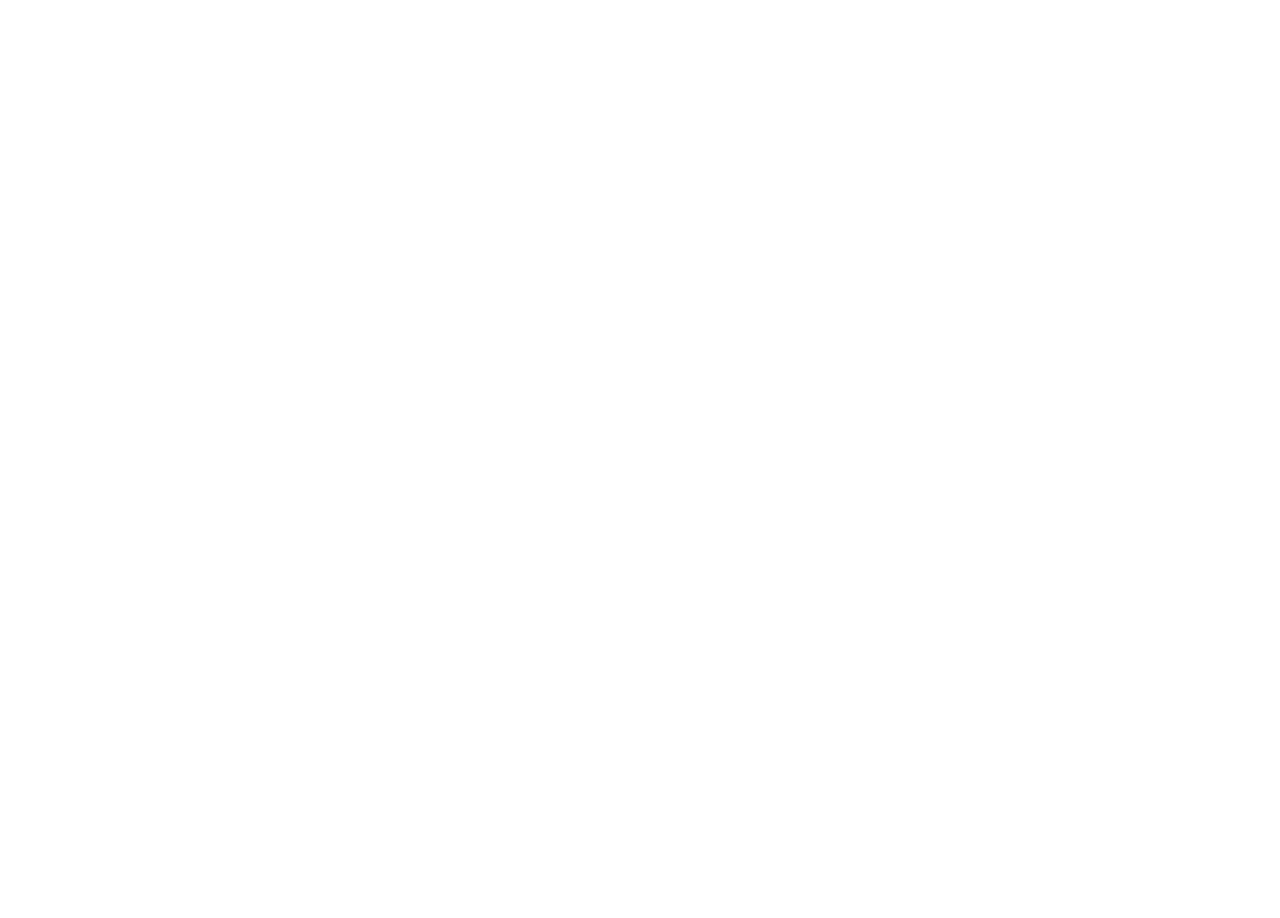
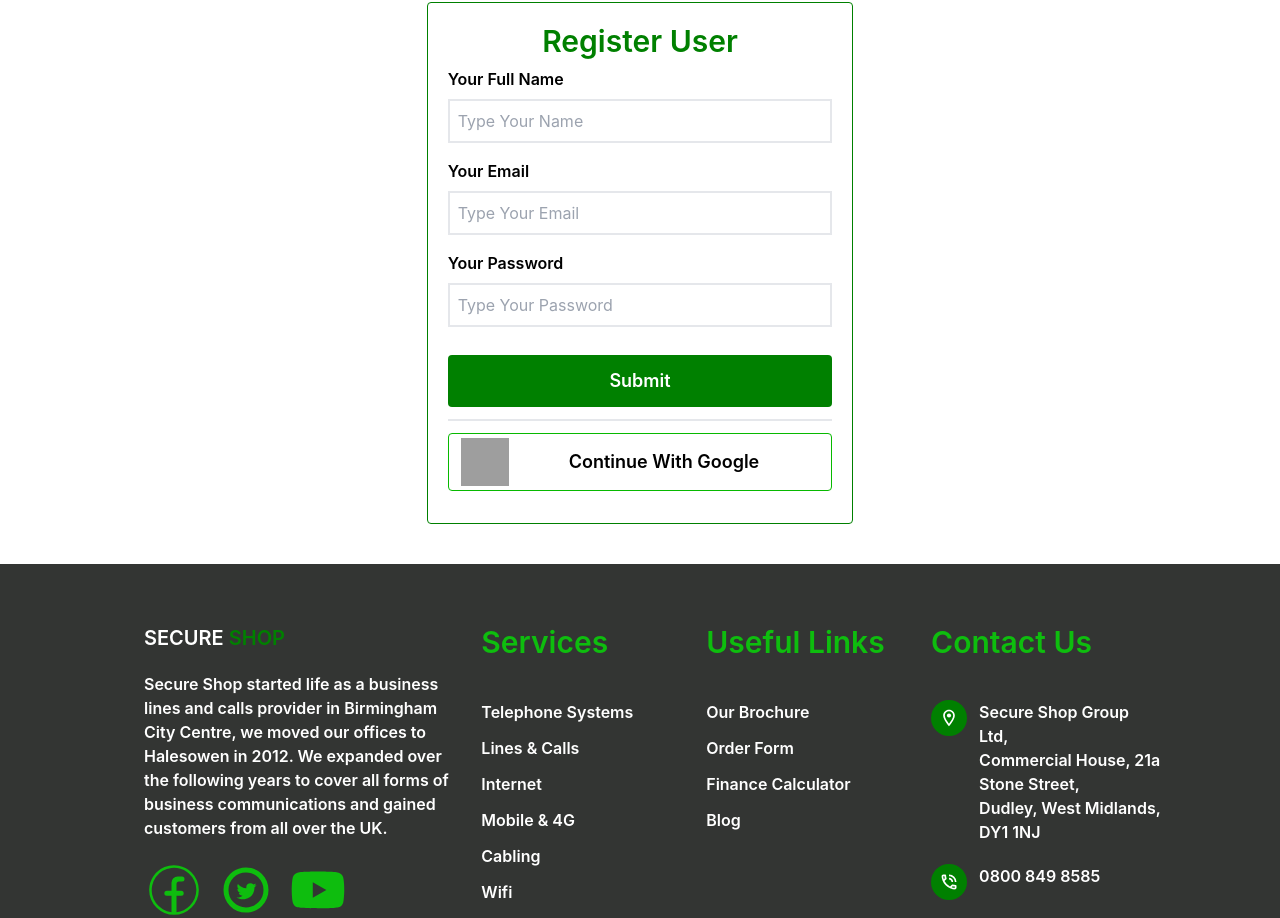
Before and after one commit to NAIMKHAN3/Secret-Shopping-Client, a React (Create React App) app: page /register in a window 1280 px wide. Before the commit this address had no page. Shown: the part 146-1064 px from the top of the page. Before the commit the page ends 800 px from the top, so only its background shows below. Built offline with nearby package versions, Linux system fonts and the light colour scheme; grey boxes are pictures that could not be loaded.

Commit message:
Register page design, login page design, footer design

```diff
--- a/package.json
+++ b/package.json
@@ -8,6 +8,7 @@
     "@testing-library/user-event": "^13.5.0",
     "react": "^18.2.0",
     "react-dom": "^18.2.0",
+    "react-hook-form": "^7.43.9",
     "react-hot-toast": "^2.4.0",
     "react-icons": "^4.8.0",
     "react-router-dom": "^6.10.0",
--- /dev/null
+++ b/src/Layout/Footer.js
@@ -0,0 +1,66 @@
+import React from 'react';
+
+import { CiFacebook } from 'react-icons/ci'
+import { TiSocialTwitterCircular } from 'react-icons/ti'
+import { AiFillYoutube } from 'react-icons/ai'
+import { MdOutlineLocationOn, MdOutlinePhoneInTalk, MdOutlineMail } from 'react-icons/md'
+
+const Footer = () => {
+    return (
+        <div className='bg-[#333533] p-5' data-aos="fade-up" data-aos-duration="1000">
+            <div className='max-w-[80%] my-10 mx-auto'>
+                <div className='grid grid-cols-1 md:grid-cols-5 lg:grid-cols-9 gap-5'>
+                    <div className='col-span-3'>
+                        <h1 className=' text-white text-xl font-semibold'>SECURE <span className='text-[#008000]'>SHOP</span></h1>
+                        <p className='text-white my-5 font-semibold'>Secure Shop started life as a business lines and calls provider in Birmingham City Centre, we moved our offices to Halesowen in 2012. We expanded over the following years to cover all forms of business communications and gained customers from all over the UK.</p>
+                        <div className='flex my-5'>
+                            <span className='text-[#0ebd0e] text-6xl mr-3'><CiFacebook /></span>
+                            <span className='text-[#0ebd0e] text-6xl mr-3'><TiSocialTwitterCircular /></span>
+                            <span className='text-[#0ebd0e] text-6xl mr-3'><AiFillYoutube /></span>
+                        </div>
+                    </div>
+                    <div className='col-span-2 text-white'>
+                        <h1 className='text-3xl font-semibold text-[#0ebd0e]'>Services</h1>
+                        <h5 className='font-semibold mt-10'>Telephone Systems</h5>
+                        <h5 className='font-semibold mt-3'>Lines & Calls</h5>
+                        <h5 className='font-semibold mt-3'>Internet</h5>
+                        <h5 className='font-semibold mt-3'>Mobile & 4G</h5>
+                        <h5 className='font-semibold mt-3'>Cabling</h5>
+                        <h5 className='font-semibold mt-3'>Wifi</h5>
+                        <h5 className='font-semibold mt-3'>Hosted Telephony System</h5>
+
+                    </div>
+                    <div className='col-span-2 text-white'>
+                        <h1 className='text-3xl font-semibold text-[#0ebd0e]'>Useful Links
+                        </h1>
+                        <h5 className='font-semibold mt-10'>Our Brochure</h5>
+                        <h5 className='font-semibold mt-3'>Order Form</h5>
+                        <h5 className='font-semibold mt-3'>Finance Calculator</h5>
+                        <h5 className='font-semibold mt-3'>Blog</h5>
+                    </div>
+                    <div className='col-span-2 text-white mx-auto'>
+                        <h1 className='text-3xl font-semibold text-[#0ebd0e]'>Contact Us
+                        </h1>
+                        <div className='mt-10 flex'>
+                            <span className=' '><MdOutlineLocationOn className='text-4xl bg-[#008000] p-2 rounded-full mr-3' /></span>
+                            <h1 className='font-semibold'>Secure Shop Group Ltd,<br /> Commercial House, 21a Stone Street,<br /> Dudley, West Midlands, DY1 1NJ</h1>
+                        </div>
+
+                        <div className='mt-5 flex'>
+                            <span className=' '><MdOutlinePhoneInTalk className='text-4xl bg-[#008000] p-2 rounded-full mr-3' /></span>
+                            <h1 className='font-semibold'>0800 849 8585</h1>
+                        </div>
+                        <div className='mt-5 flex'>
+                            <span className=' '><MdOutlineMail className='text-4xl bg-[#008000] p-2 rounded-full mr-3' /></span>
+                            <h1 className='font-semibold'>hello@secureshop.com</h1>
+                        </div>
+                    </div>
+                </div>
+                <hr className='border-t-2 border-white my-10' />
+                <h1 className='font-semibold text-center my-3 text-[#0ebd0e]'>© 2023 Secure Shop Group Holdings Ltd. All Rights Reserved.</h1>
+            </div>
+        </div>
+    );
+};
+
+export default Footer;
--- a/src/Layout/Main.js
+++ b/src/Layout/Main.js
@@ -1,12 +1,14 @@
 import React from 'react';
 import Navbar from './Navbar';
 import { Outlet } from 'react-router-dom';
+import Footer from './Footer';
 
 const Main = () => {
     return (
         <div>
             <Navbar />
             <Outlet />
+            <Footer />
         </div>
     );
 };
--- a/src/Layout/Navbar.js
+++ b/src/Layout/Navbar.js
@@ -3,6 +3,7 @@
 import { ImCross } from 'react-icons/im'
 import { FiLogIn } from 'react-icons/fi'
 import { AiOutlineMenu } from 'react-icons/ai'
+import { Link } from 'react-router-dom';
 
 
 const Navbar = () => {
@@ -26,13 +27,13 @@
     return (
         <div>
             <div className='flex justify-end px-5 md:px-10 py-1'>
-                <button className='font-bold text-sm bg-[#008000] text-white py-1 px-2 rounded mr-3 flex justify-center items-center'> <span className='text-sm mr-1 font-bold'><FiLogIn /></span> Login</button>
-                <button className='font-bold text-sm bg-[#008000] text-white py-1 px-2 rounded mr-3 flex justify-center items-center'> <span className='text-sm mr-1 font-bold'><FaUserPlus /></span> Register</button>
+                <Link to="/login"><button className='font-bold text-sm bg-[#008000] text-white py-1 px-2 rounded mr-3 flex justify-center items-center'> <span className='text-sm mr-1 font-bold'><FiLogIn /></span> Login</button></Link>
+                <Link to='/register'><button className='font-bold text-sm bg-[#008000] text-white py-1 px-2 rounded mr-3 flex justify-center items-center'> <span className='text-sm mr-1 font-bold'><FaUserPlus /></span> Register</button></Link>
 
             </div>
             <div className='py-4  w-full bg-[#333533] ' data-aos="fade-down" data-aos-duration="1000">
                 <div className='flex justify-evenly items-center'>
-                    <h1 className='hidden lg:block text-white text-xl font-semibold'>SECURE <span className='text-[#008000]'>SHOP</span></h1>
+                    <h1 className='hidden lg:block text-white text-xl font-semibold'>SECURE <span className='text-[#0ebd0e]'>SHOP</span></h1>
                     <div className='hidden lg:block'>
 
                         {
@@ -41,7 +42,7 @@
                     </div>
                 </div>
                 <div className='lg:hidden flex justify-between mx-5'>
-                    <div> <h1 className=' text-white text-lg font-semibold'>SECURE <span className='text-[#008000]'>SHOP</span></h1></div>
+                    <div> <h1 className=' text-white text-lg font-semibold'>SECURE <span className='text-[#0ebd0e]'>SHOP</span></h1></div>
                     {
                         isOpen ? <div><p className='flex justify-center items-center bg-[#008000] text-white px-2 py-1 cursor-pointer rounded' onClick={toggleIsOpen}> <span><ImCross className='text-xs  mr-1' /></span> Menu</p></div> :
                             <div><p className='flex justify-center items-center bg-white px-2 py-1 rounded cursor-pointer' onClick={toggleIsOpen}><span><AiOutlineMenu className='text-xs mr-1' /></span> Menu</p></div>
--- /dev/null
+++ b/src/Pages/Login/Login.js
@@ -0,0 +1,36 @@
+import React from 'react';
+import { useForm } from 'react-hook-form';
+
+const Login = () => {
+    const { register, handleSubmit } = useForm();
+    const onSubmit = data => {
+        console.log(data)
+    };
+    return (
+        <div className='w-full md:w-1/3 mx-auto my-10 p-5 border rounded border-[#008000]'>
+            <h1 className='text-center text-3xl font-semibold text-[#008000]'>Login User</h1>
+            <form onSubmit={handleSubmit(onSubmit)}>
+                <div className='my-2'>
+                    <label className='font-semibold'>Your Email</label>
+                    <input type='email' className='w-full border-2 p-2 my-2' {...register("email")} placeholder='Type Your Email' required />
+                </div>
+                <div className='my-2'>
+                    <label className='font-semibold'>Your Password</label>
+                    <input type='password' className='w-full border-2 p-2 my-2' {...register("password")} placeholder='Type Your Password' required />
+                </div>
+                <div>
+                    <button className='w-full text-center transition duration-500 hover:bg-[#333533] bg-[#008000] text-white rounded font-semibold text-lg my-3 py-3' type='submit'>Submit</button>
+                </div>
+
+
+            </form>
+            <hr className='border-t-2' />
+            <div className='flex justify-evenly items-center hover:border-[#333533] border border-[#07b900] rounded my-3 py-1 px-3 hover:bg-[#333533] hover:text-white transition duration-500'>
+                <img className='w-12 h-12' src="https://www.freepnglogos.com/uploads/google-logo-png/google-logo-png-webinar-optimizing-for-success-google-business-webinar-13.png" alt="" />
+                <button className='w-full text-center  font-semibold text-lg '>Continue With Google</button>
+            </div>
+        </div>
+    );
+};
+
+export default Login;
--- /dev/null
+++ b/src/Pages/Register/Register.js
@@ -0,0 +1,40 @@
+import React from 'react';
+import { useForm } from 'react-hook-form';
+
+const Register = () => {
+    const { register, handleSubmit } = useForm();
+    const onSubmit = data => {
+        console.log(data)
+    };
+    return (
+        <div className='w-full md:w-1/3  mx-auto my-10 p-5 border rounded border-[#008000]'>
+            <h1 className='text-center text-3xl font-semibold text-[#008000]'>Register User</h1>
+            <form onSubmit={handleSubmit(onSubmit)}>
+                <div className='my-2'>
+                    <label className='font-semibold'>Your Full Name</label>
+                    <input type='text' className='w-full border-2 p-2 my-2' {...register("name")} placeholder='Type Your Name' required />
+                </div>
+                <div className='my-2'>
+                    <label className='font-semibold'>Your Email</label>
+                    <input type='email' className='w-full border-2 p-2 my-2' {...register("email")} placeholder='Type Your Email' required />
+                </div>
+                <div className='my-2'>
+                    <label className='font-semibold'>Your Password</label>
+                    <input type='password' className='w-full border-2 p-2 my-2' {...register("password")} placeholder='Type Your Password' required />
+                </div>
+                <div>
+                    <button className='w-full text-center transition duration-500 hover:bg-[#333533] bg-[#008000] text-white rounded font-semibold text-lg my-3 py-3' type='submit'>Submit</button>
+                </div>
+
+
+            </form>
+            <hr className='border-t-2' />
+            <div className='flex justify-evenly items-center hover:border-[#333533] border border-[#07b900] rounded my-3 py-1 px-3 hover:bg-[#333533] hover:text-white transition duration-500'>
+                <img className='w-12 h-12' src="https://www.freepnglogos.com/uploads/google-logo-png/google-logo-png-webinar-optimizing-for-success-google-business-webinar-13.png" alt="" />
+                <button className='w-full text-center  font-semibold text-lg '>Continue With Google</button>
+            </div>
+        </div>
+    );
+};
+
+export default Register;
```
Also changed, not shown: src/Router/router.js (+10 -1 lines), 1 other file (tests, documents, lock files or other folders).
